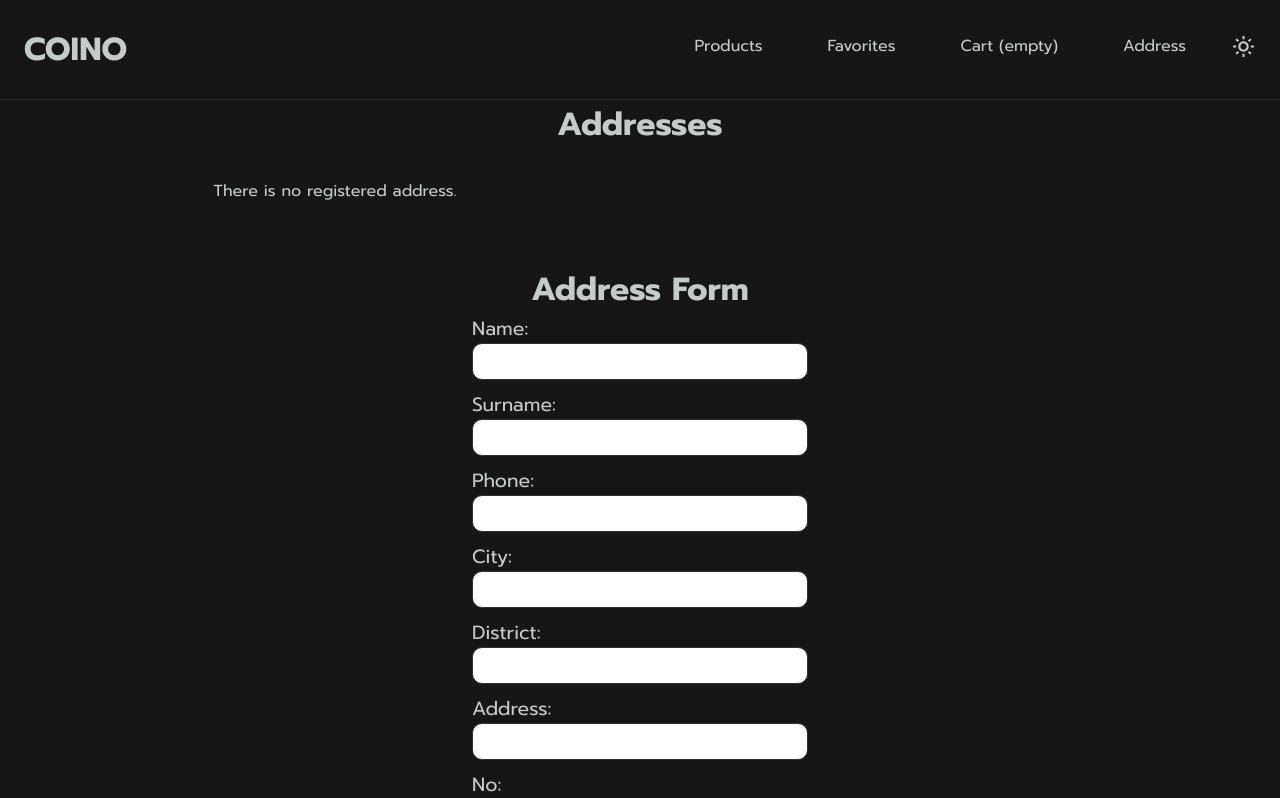
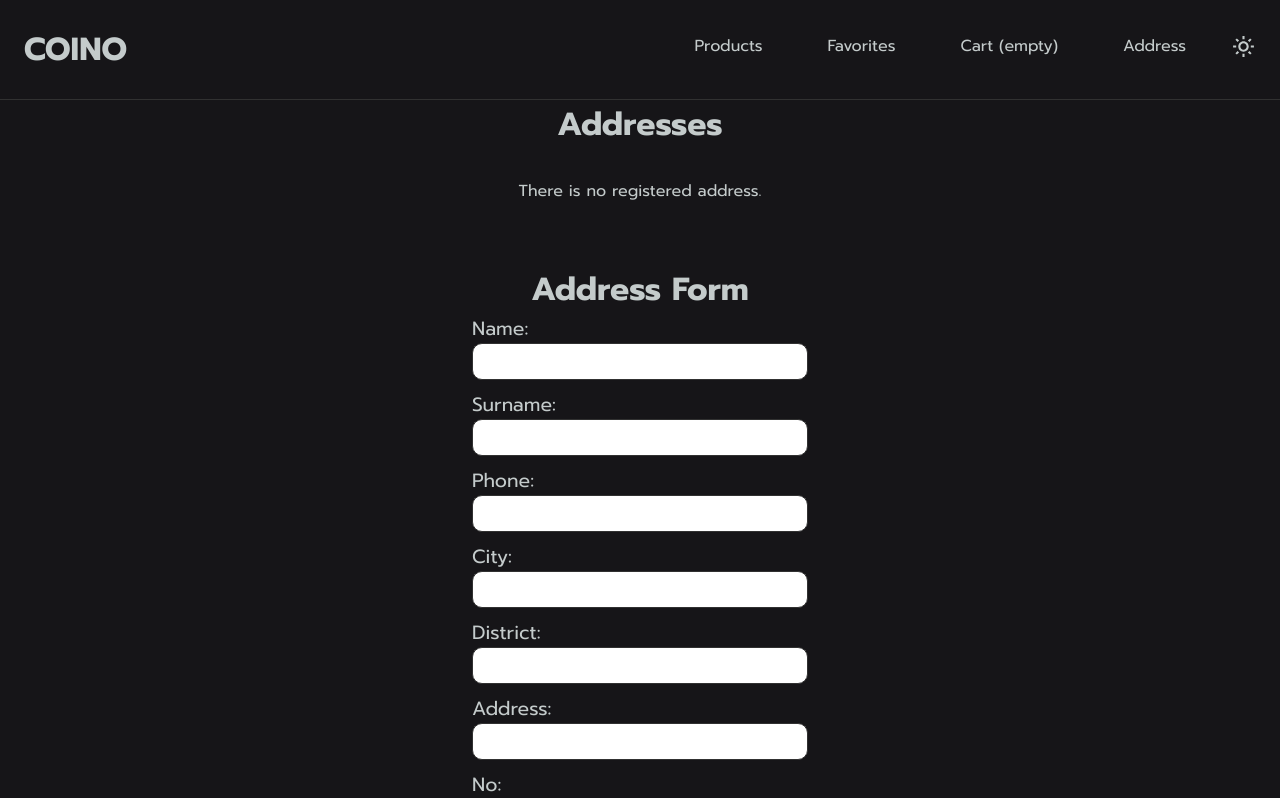
Before and after one commit to dufren/coino-hiring-challenge, a React (Vite) app: page /address in a window 1280 px wide. Shown: the top 798 px of the page. Built offline with nearby package versions, Linux system fonts and the light colour scheme.

Commit message:
addres list empty grid fixed

```diff
--- a/src/features/address/AddressList.tsx
+++ b/src/features/address/AddressList.tsx
@@ -33,7 +33,11 @@ const AddresList = () => {
     <div>
       <h1 style={{ textAlign: "center" }}>Addresses</h1>
 
-      <main className={classes.address}>
+      <main
+        className={`${classes.address} ${
+          !addresses?.length ? classes.empty : ""
+        }`}
+      >
         {addresses.length > 0 ? (
           addresses.map((address, idx) => (
             <SingleAddress key={idx} address={address} />
```
